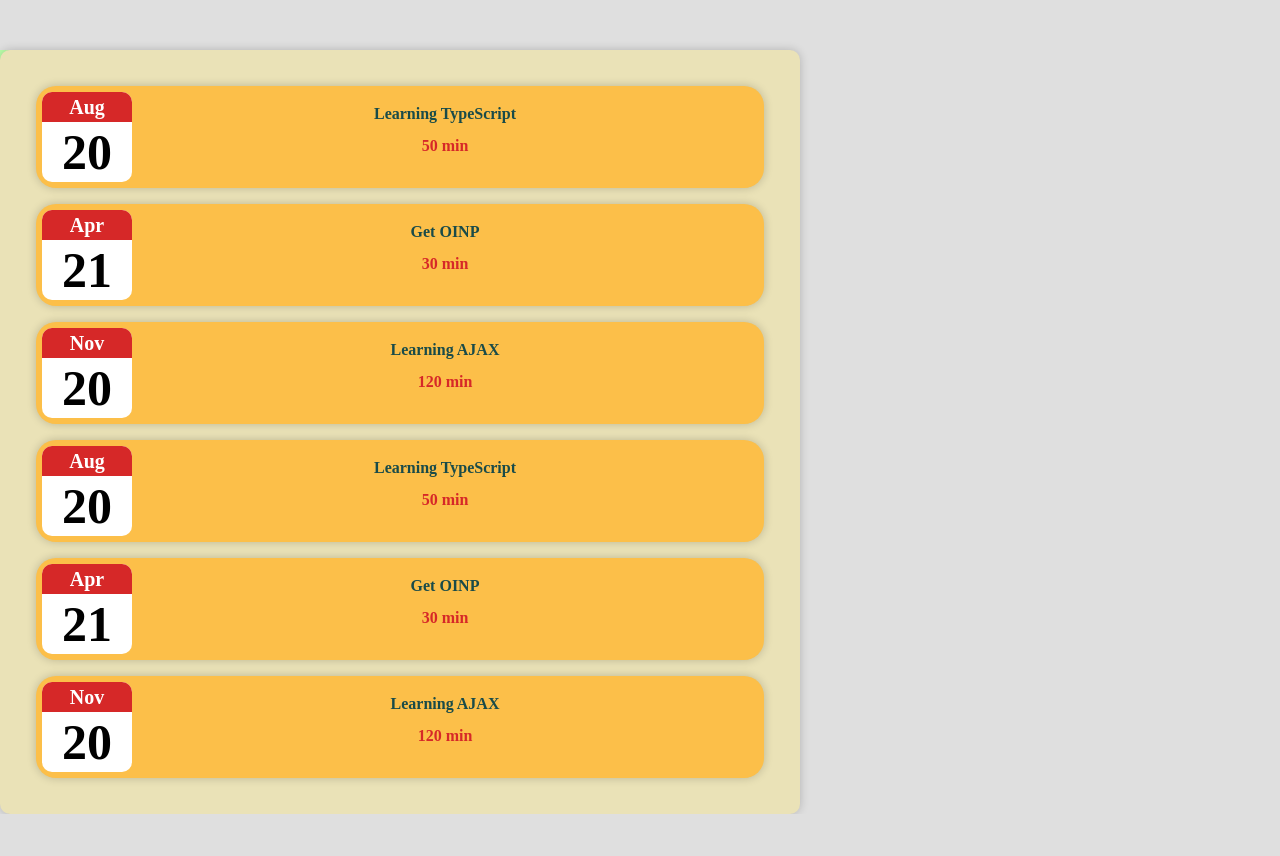
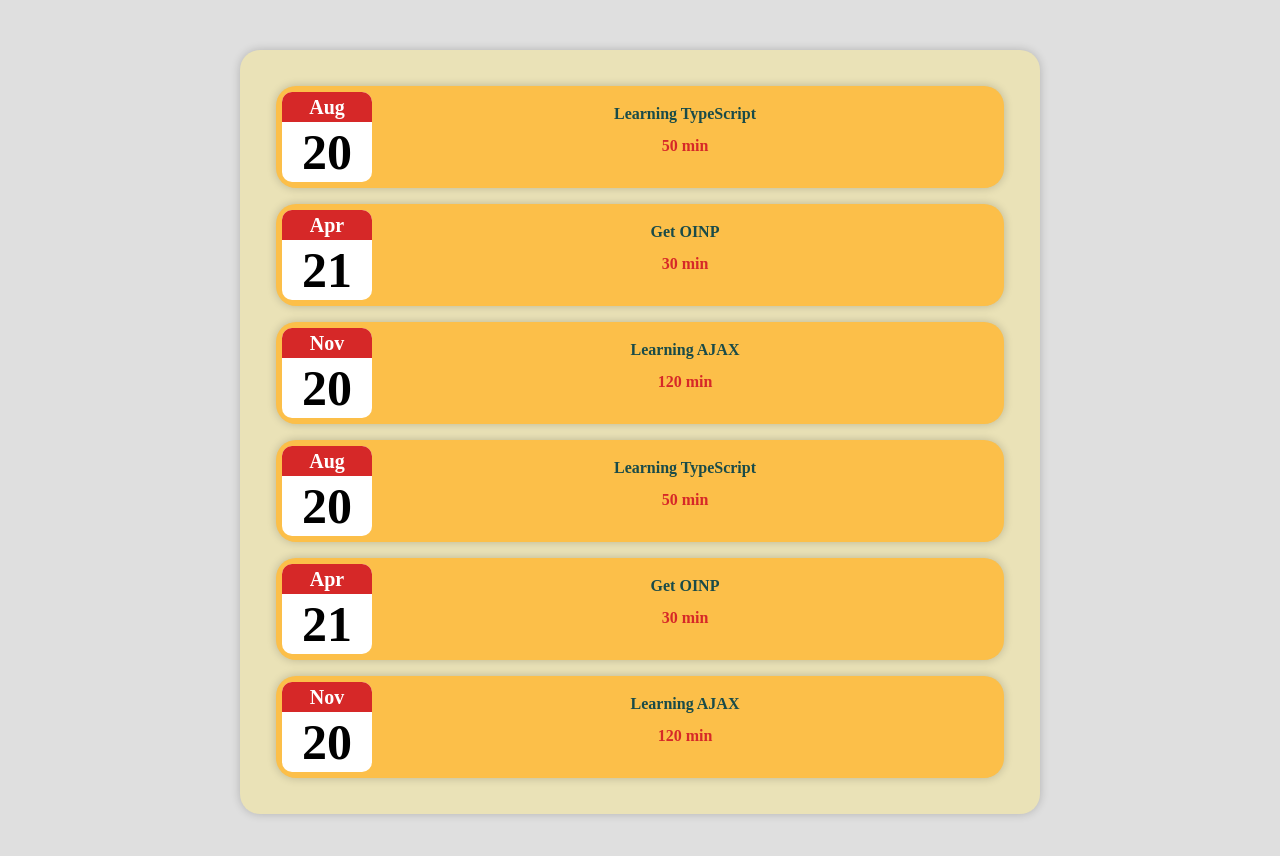
Before and after one commit to csyslow/log_practice, a React (Create React App) app: page / in a window 1280 px wide. Shown: the top 856 px of the page. Before the commit the page ends 814 px from the top, so only its background shows below. Built offline with nearby package versions, Linux system fonts and the light colour scheme.

Commit message:
Card added

```diff
--- a/src/App.css
+++ b/src/App.css
@@ -1,5 +1,3 @@
 .app {
-    width: 500px;
-    height: 300px;
-    background-color: #bfa;
+
 }
--- a/src/App.js
+++ b/src/App.js
@@ -1,9 +1,10 @@
 import Logs from "./Components/Logs/Logs";
 import './App.css';
+import Card from "./Components/UI/Card/Card";
 
 const App = () => {
     return <div className="app">
-        <Logs/>
+        <Logs />
     </div>
 }
 
--- a/src/Components/Items/Items.js
+++ b/src/Components/Items/Items.js
@@ -1,10 +1,11 @@
 import React from 'react';
 import LogDate from '../LogDate/LogDate';
 import './Items.css'
+import Card from '../UI/Card/Card';
 
 const Items = (props) => {
     return (
-        <div className='item'>
+        <Card className='item'>
             {/* 日期容器 */}
             <LogDate date={props.date}/>
             {/* 事件 */}
@@ -12,7 +13,7 @@ const Items = (props) => {
                 <h2 className='desc'>{props.desc}</h2>
                 <div className='time'>{props.time} min</div>
             </div>
-        </div>
+        </Card>
     );
 };
 
--- a/src/Components/Logs/Logs.css
+++ b/src/Components/Logs/Logs.css
@@ -3,7 +3,5 @@
     width: 800px;
     background-color: #eae2b7;
     margin: 50px auto;
-    border-radius: 10px;
-    box-shadow: 0 0 10px rgba(0,0,0,0.2);
     padding: 20px;
 }
--- a/src/Components/Logs/Logs.js
+++ b/src/Components/Logs/Logs.js
@@ -1,8 +1,9 @@
 import React from 'react';
 import Items from '../Items/Items';
 import './Logs.css';
+import Card from '../UI/Card/Card';
 
-const logs = () => {
+const Logs = () => {
 
     //data from server
     const logsData = [
@@ -28,12 +29,12 @@ const logs = () => {
     {/* 遍历 */ }
     const logsItemData = logsData.map((item => <Items key={item.id} desc={item.desc} date={item.date} time={item.time} />));
     return (
-        <div className='logs'>
+        <Card className='logs'>
             {logsItemData}
             {/* 属性名和参数名一样, 可以解构 */}
             {logsData.map((item => <Items key={item.id} {...item} />))}
-        </div>
+        </Card>
     );
 };
 
-export default logs;
+export default Logs;
--- /dev/null
+++ b/src/Components/UI/Card/Card.css
@@ -0,0 +1,4 @@
+.card {
+    box-shadow: 0 0 10px rgba(0,0,0,0.2);
+    border-radius: 20px;
+}
--- /dev/null
+++ b/src/Components/UI/Card/Card.js
@@ -0,0 +1,15 @@
+import React from 'react';
+import './Card.css'
+
+//一个容器
+const Card = (props) => {
+    return (
+        //有可能需要添加外部属性传进来的样式
+        //多个className也会自动展开分割空格
+        <div className={`card ${props.className}`}>
+            {props.children}
+        </div>
+    );
+}
+
+export default Card;
```
